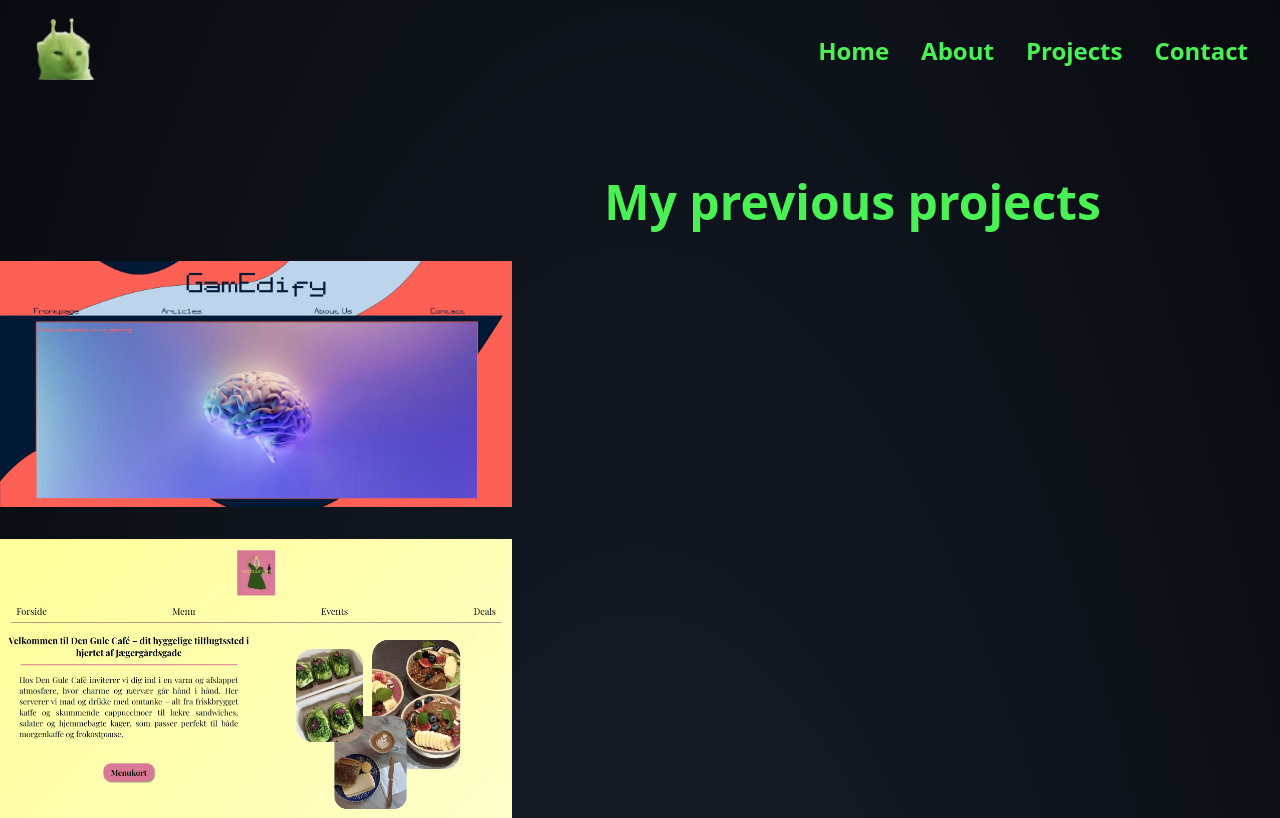
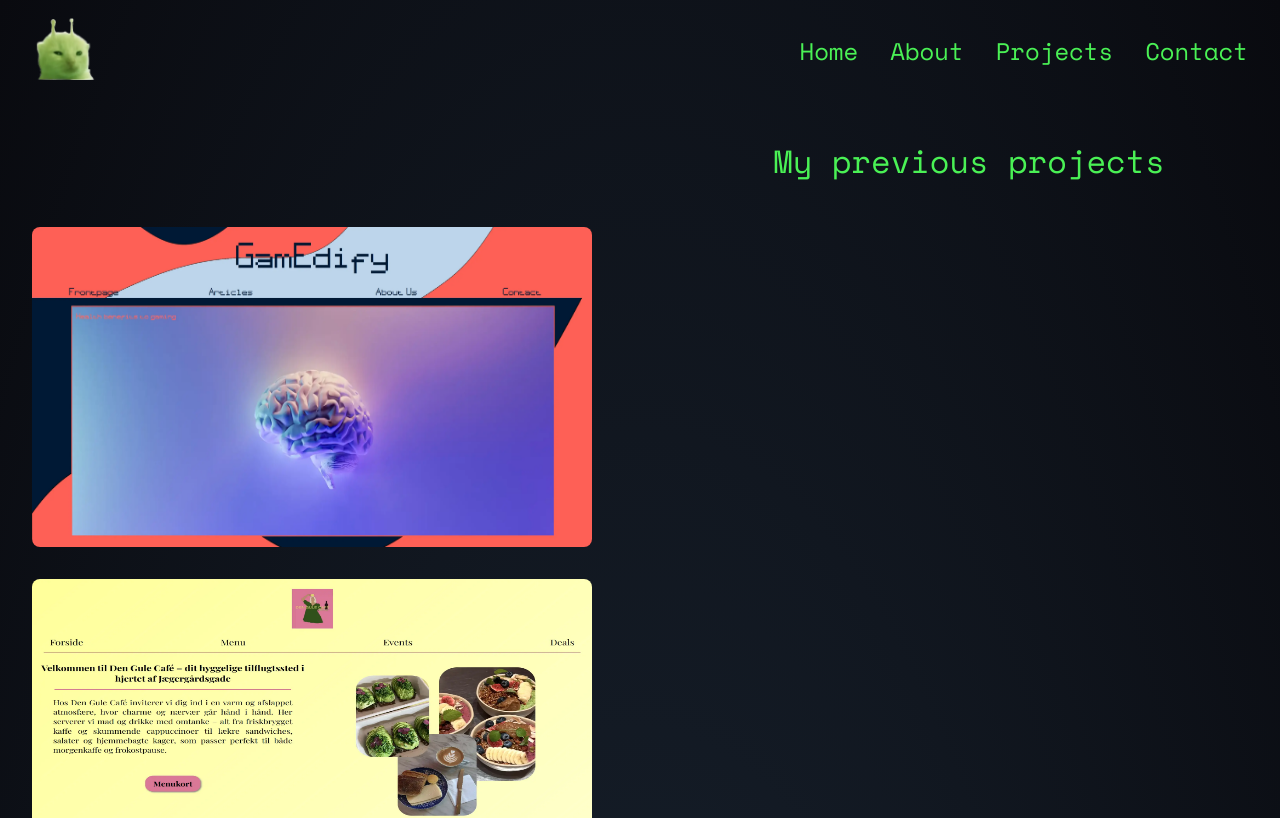
Before and after one commit to W1ngdings/elassen.github.io, a React (Vite) app: page /projects in a window 1280 px wide. Shown: the top 818 px of the page. Built offline with nearby package versions, Linux system fonts and the light colour scheme.

Commit message:
new font

```diff
--- a/src/components/Header.module.css
+++ b/src/components/Header.module.css
@@ -1,3 +1,10 @@
+
+
+@font-face {
+  font-family: 'spacemono';
+  src: url(/css/fonts/SpaceMono-Regular.ttf) format('truetype');
+}
+
 .header {
   display: flex;
   align-items: center;
@@ -6,6 +13,7 @@
   padding-top: 2vh;
   z-index: 3;
   width: 100vw;
+  font-family: 'spacemono', sans-serif;
 }
 
 .nav {
--- a/src/components/Projects.module.css
+++ b/src/components/Projects.module.css
@@ -1,20 +1,28 @@
+
+@font-face {
+  font-family: 'spacemono';
+  src: url(/css/fonts/SpaceMono-Regular.ttf) format('truetype');
+}
+
+
 .introtext {
   color: #4af155;
   text-align: right;
-  font-size: 3rem;
-  margin-right: 14vw; /* Adjust as needed */
-  margin-top: 5rem;
-  margin-bottom: 1rem;
+  font-size: 2rem;
+  margin-right: 9vw;
+  margin-top: 3rem;
+  margin-bottom: 3rem;
+  font-family: 'spacemono', sans-serif;
 }
 
 
 .background {
   overflow: hidden;
   background: radial-gradient(ellipse at bottom, #1B2735 0%, #090A0F 100%);
-  min-height: 100vh;   /* <-- Use min-height instead of height */
+  min-height: 100vh;
   width: 100vw;
   position: relative;
-  padding-top: 6rem; /* Adjust this value as needed */
+  padding-top: 6rem;
 }
 
 
@@ -26,10 +34,12 @@
 }
 
 .image {
-  width: 40%;
-  margin-left: 0;
+  width: 35rem;
+  height: 20rem;
+  margin-left: 2rem;
   margin-right: 2rem;
   display: block;
+  border-radius: 8px;
 }
 
 .text {
--- a/src/pages/Projects.jsx
+++ b/src/pages/Projects.jsx
@@ -8,27 +8,27 @@ export default function Projects() {
 
       <div className={styles.row}>
         <img className={styles.image} src="/images/gamedify-img.webp" alt="" />
-        <p></p>
+        <p className='paragraph'></p>
       </div>
 
       <div className={styles.row}>
         <img className={styles.image} src="/images/dengulecafe-img.webp" alt="" />
-        <p></p>
+        <p className='paragraph'></p>
       </div>
 
       <div className={styles.row}>
         <img className={styles.image} src="/images/radar-img.webp" alt="" />
-        <p></p>
+        <p className='paragraph'></p>
       </div>
 
       <div className={styles.row}>
         <img className={styles.image} src="/images/zerobuzz-img.webp" alt="" />
-        <p></p>
+        <p className='paragraph'></p>
       </div>
 
       <div className={styles.row}>
         <img className={styles.image} src="/images/kenderdubrysterne-img.webp" alt="" />
-        <p></p>
+        <p className='paragraph'></p>
       </div>
     </div>
   );
```
Also changed, not shown: public/css/fonts/SpaceMono-Regular.ttf (added), src/components/Home.module.css.
